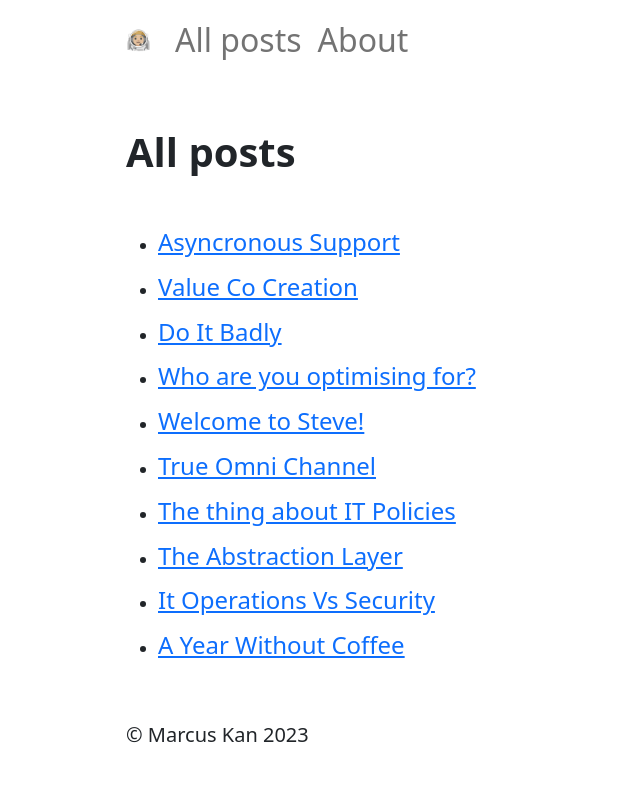
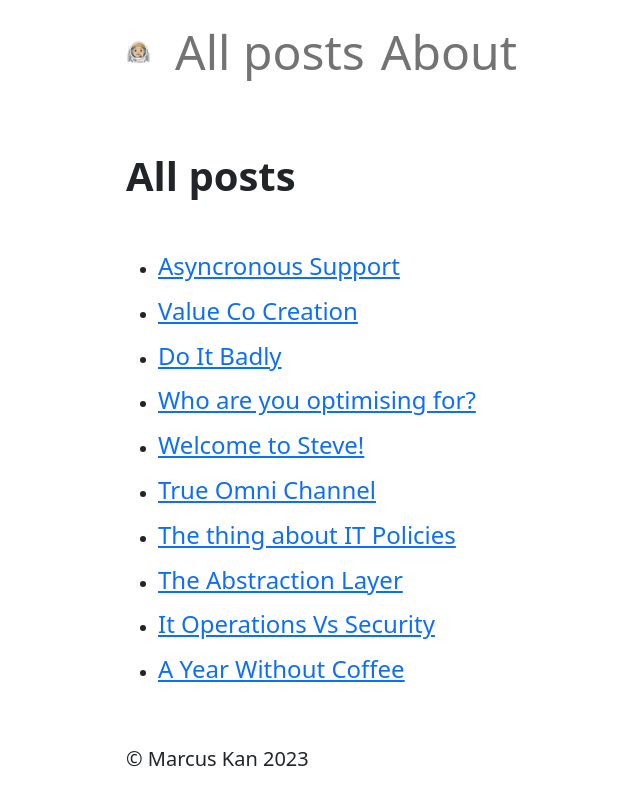
Before and after one commit to marcuskan/marcuskan.github.io, a Jekyll site: the page built from index.markdown, in a window 1280 px wide. Shown: the top 806 px of the page, without its empty margins (146-786 px from the left). Built offline with Jekyll 4.4.1, drawn with Linux system fonts in a browser that asks for light colours.

Commit message:
Initial commit 6

```diff
--- a/css/styles.css
+++ b/css/styles.css
@@ -20,7 +20,7 @@
   }
 }
 .nav-link {
-  font-size: 2em;
+  font-size: 3em;
 }
 @each $name, $color in (default, #777), (primary, #428bca), (success, #5cb85c),
   (danger, #d9534f), (warning, #f0ad4e), (info, #5bc0de), (bdc, #29527a)
```
